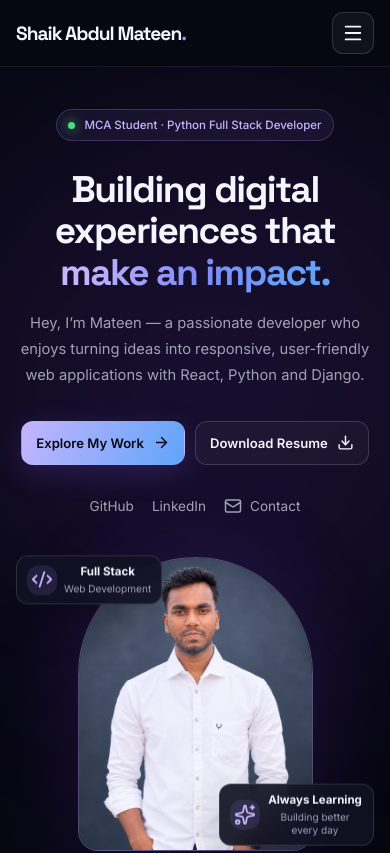
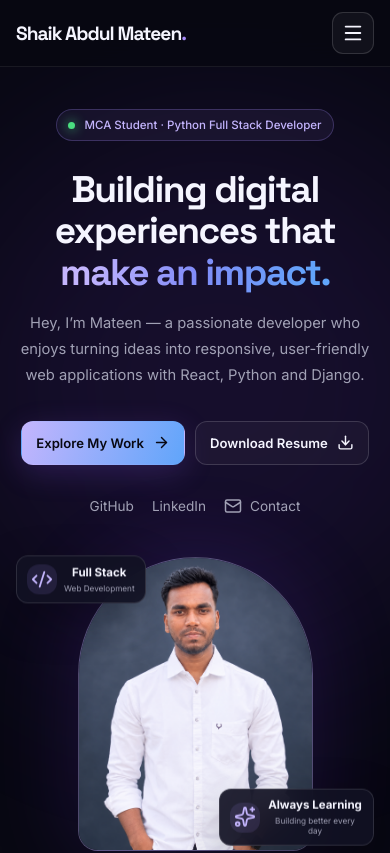
Before and after one commit to shaikabdulmateen/mateen-portfolio, a React (Vite) app: page / in a window 390 px wide. Shown: the top 853 px of the page. Built offline with nearby package versions, Linux system fonts and the light colour scheme.

Commit message:
Update portfolio CSS styling

```diff
--- a/src/App.css
+++ b/src/App.css
@@ -1015,7 +1015,7 @@ svg {
   }
 
   .float-card small {
-    font-size: 0.63rem;
+    font-size: 0.51rem;
     line-height: 1.3;
   }
 
@@ -1180,7 +1180,7 @@ svg {
   }
 
   .float-card {
-    max-width: 138px;
+    max-width: 150px;
     padding: 7px;
   }
 
@@ -1193,7 +1193,7 @@ svg {
   }
 
   .cards-grid {
-    grid-template-columns: repeat(2, minmax(0, 1fr));
+    grid-template-columns: repeat(1, minmax(0, 1fr));
     gap: 9px;
   }
 
```
